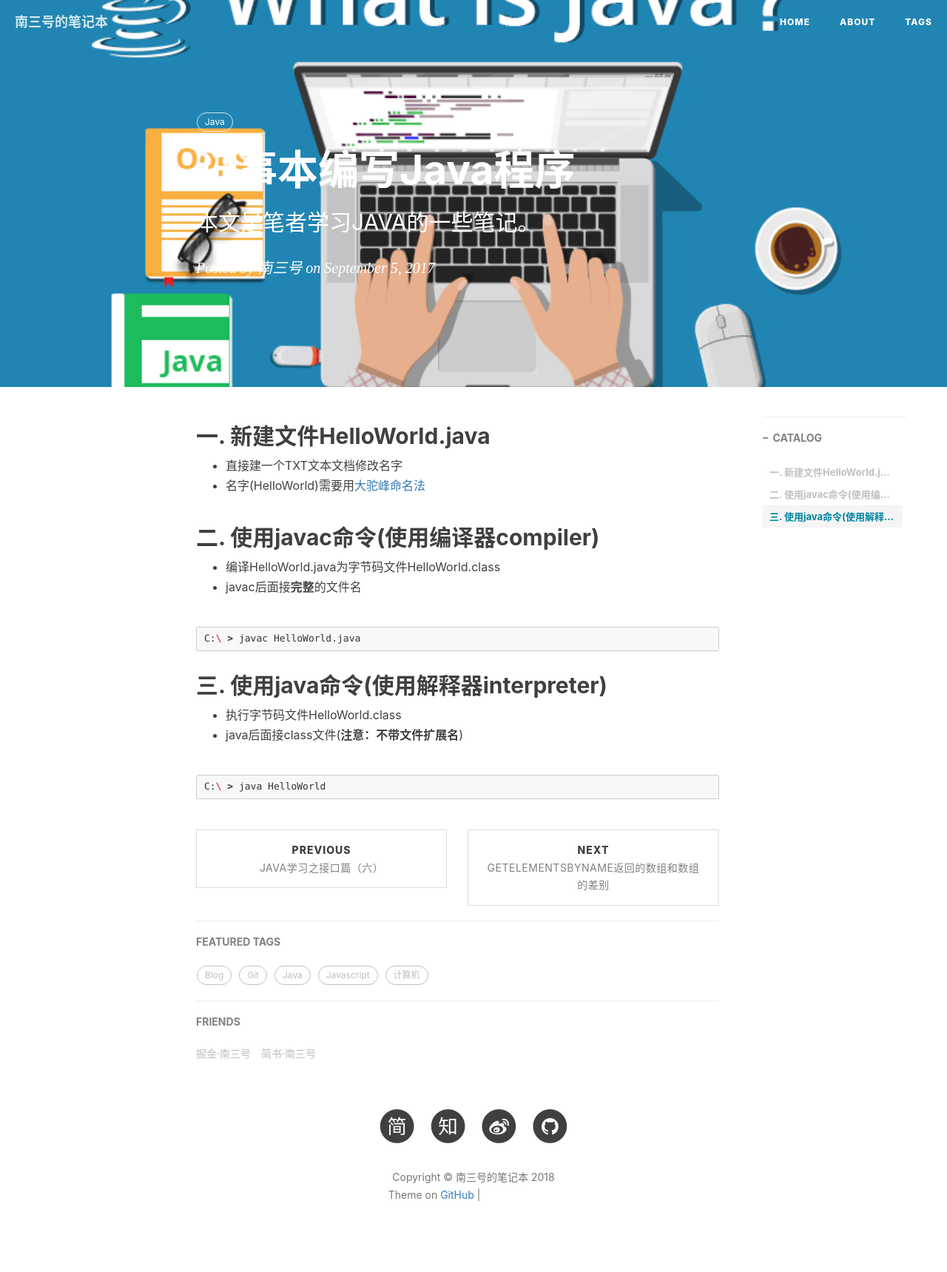
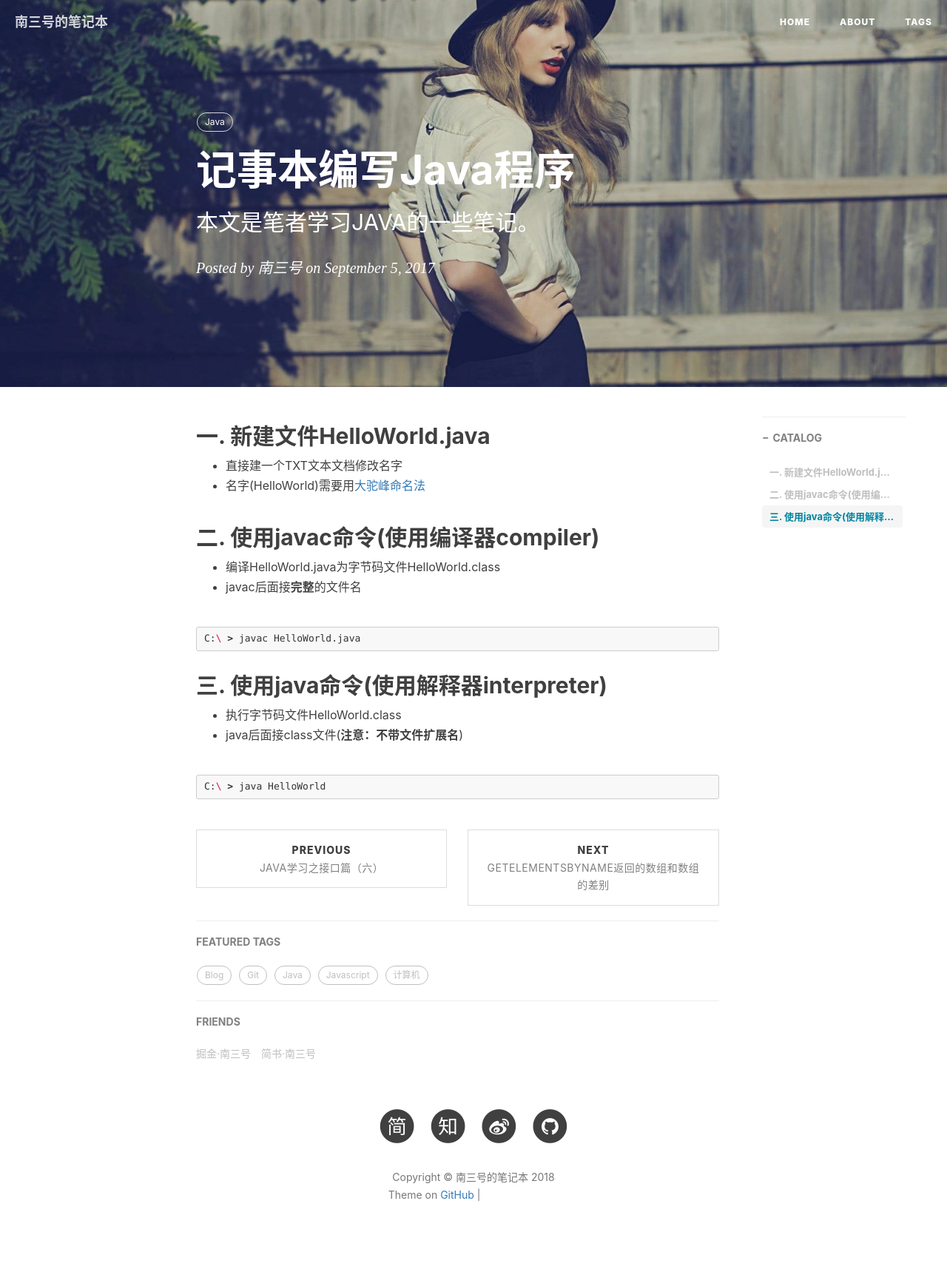
Before and after one commit to nansanhao/nansanhao.github.io, a Jekyll site: the page built from _posts/2017-09-05-记事本编写Java程序.md, in a window 1280 px wide. Shown: the whole page at 74% size. Built offline with Jekyll 4.4.1, drawn with Linux system fonts in a browser that asks for light colours; nearby versions of some CDN libraries; comment, search, counter and statistics services are not loaded; grey boxes are pictures that could not be loaded.

Commit message:
图片修改

```diff
--- a/_posts/2017-09-05-记事本编写Java程序.md
+++ b/_posts/2017-09-05-记事本编写Java程序.md
@@ -4,7 +4,7 @@ title:      记事本编写Java程序
 subtitle:   本文是笔者学习JAVA的一些笔记。
 date:       2017-09-05
 author:     南三号
-header-img: img/java.png
+header-img: img/post-bg-swift.jpg
 catalog: true
 tags:
     - Java
```
Also changed, not shown: img/vue.png.
